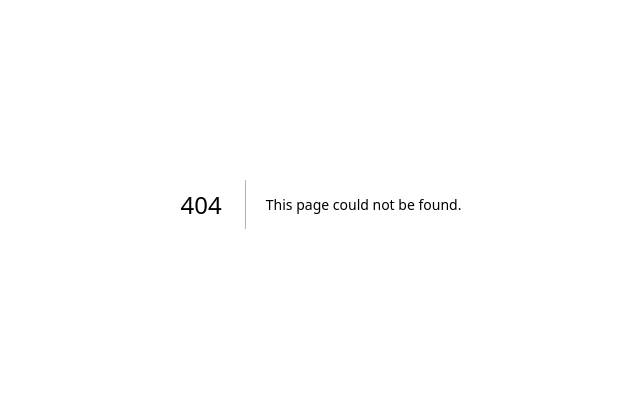
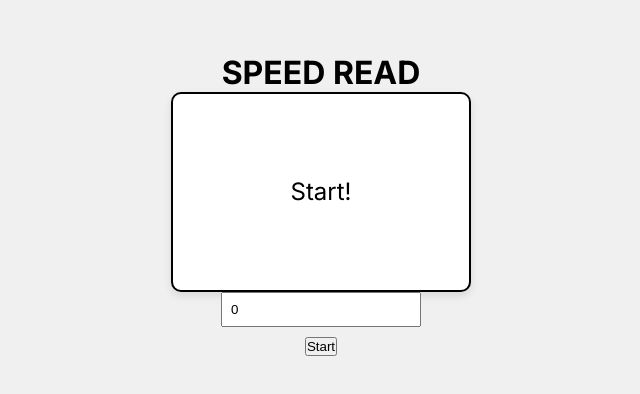
Before and after one commit to Mudassar06/speed-reader, a Next.js app: page /speedread in a window 1280 px wide. Before the commit this address had no page. Shown: the part 196-590 px from the top of the page, without its empty margins (319-959 px from the left). Built offline with nearby package versions, Linux system fonts and the light colour scheme.

Commit message:
First commit

```diff
--- a/app/globals.css
+++ b/app/globals.css
@@ -1,107 +1,49 @@
-:root {
-  --max-width: 1100px;
-  --border-radius: 12px;
-  --font-mono: ui-monospace, Menlo, Monaco, "Cascadia Mono", "Segoe UI Mono",
-    "Roboto Mono", "Oxygen Mono", "Ubuntu Monospace", "Source Code Pro",
-    "Fira Mono", "Droid Sans Mono", "Courier New", monospace;
-
-  --foreground-rgb: 0, 0, 0;
-  --background-start-rgb: 214, 219, 220;
-  --background-end-rgb: 255, 255, 255;
-
-  --primary-glow: conic-gradient(
-    from 180deg at 50% 50%,
-    #16abff33 0deg,
-    #0885ff33 55deg,
-    #54d6ff33 120deg,
-    #0071ff33 160deg,
-    transparent 360deg
-  );
-  --secondary-glow: radial-gradient(
-    rgba(255, 255, 255, 1),
-    rgba(255, 255, 255, 0)
-  );
-
-  --tile-start-rgb: 239, 245, 249;
-  --tile-end-rgb: 228, 232, 233;
-  --tile-border: conic-gradient(
-    #00000080,
-    #00000040,
-    #00000030,
-    #00000020,
-    #00000010,
-    #00000010,
-    #00000080
-  );
-
-  --callout-rgb: 238, 240, 241;
-  --callout-border-rgb: 172, 175, 176;
-  --card-rgb: 180, 185, 188;
-  --card-border-rgb: 131, 134, 135;
+* {
+  margin: 0;
+  padding: 0;
+  box-sizing: border-box;
 }
 
-@media (prefers-color-scheme: dark) {
-  :root {
-    --foreground-rgb: 255, 255, 255;
-    --background-start-rgb: 0, 0, 0;
-    --background-end-rgb: 0, 0, 0;
 
-    --primary-glow: radial-gradient(rgba(1, 65, 255, 0.4), rgba(1, 65, 255, 0));
-    --secondary-glow: linear-gradient(
-      to bottom right,
-      rgba(1, 65, 255, 0),
-      rgba(1, 65, 255, 0),
-      rgba(1, 65, 255, 0.3)
-    );
-
-    --tile-start-rgb: 2, 13, 46;
-    --tile-end-rgb: 2, 5, 19;
-    --tile-border: conic-gradient(
-      #ffffff80,
-      #ffffff40,
-      #ffffff30,
-      #ffffff20,
-      #ffffff10,
-      #ffffff10,
-      #ffffff80
-    );
-
-    --callout-rgb: 20, 20, 20;
-    --callout-border-rgb: 108, 108, 108;
-    --card-rgb: 100, 100, 100;
-    --card-border-rgb: 200, 200, 200;
-  }
+.textbox {
+  width: 300px;
+  height: 200px;
+  display: flex;
+  align-items: center;
+  justify-content: center;
+  background-color: #ffffff;
+  border: 2px solid #000000;
+  border-radius: 10px;
+  box-shadow: 0 4px 8px rgba(0, 0, 0, 0.1);
 }
 
-* {
+.inputbox {
+  width: 500px;
+  height: 300px;
+  display: flex;
+  align-items: flex-start;
+  justify-content: flex-start;
+  background-color: #ffffff;
+  border: 2px solid #000000;
+  border-radius: 10px;
+  box-shadow: 0 4px 8px rgba(0, 0, 0, 0.1);
+  padding: 10px;
   box-sizing: border-box;
-  padding: 0;
-  margin: 0;
+  resize: none;
+  outline: none;
+  font-family: inherit;
+  font-size: inherit;
 }
 
-html,
-body {
-  max-width: 100vw;
-  overflow-x: hidden;
+
+.word {
+  font-size: 24px;
+  color: #000000;
+  text-align: center;
 }
 
-body {
-  color: rgb(var(--foreground-rgb));
-  background: linear-gradient(
-      to bottom,
-      transparent,
-      rgb(var(--background-end-rgb))
-    )
-    rgb(var(--background-start-rgb));
+.button {
+  width: 400px;
+  height: 400px;
+  background-color: #000000;
 }
-
-a {
-  color: inherit;
-  text-decoration: none;
-}
-
-@media (prefers-color-scheme: dark) {
-  html {
-    color-scheme: dark;
-  }
-}
--- a/app/layout.js
+++ b/app/layout.js
@@ -2,11 +2,6 @@ import { Inter } from "next/font/google";
 import "./globals.css";
 
 const inter = Inter({ subsets: ["latin"] });
-
-export const metadata = {
-  title: "Create Next App",
-  description: "Generated by create next app",
-};
 
 export default function RootLayout({ children }) {
   return (
--- /dev/null
+++ b/app/speedread/page.js
@@ -0,0 +1,71 @@
+"use client"
+
+import Box from '@/components/Textbox';
+import React, { useState, useEffect } from 'react';
+
+export default function Home() {
+
+    const [inputValue, setInputValue] = useState(0);
+    const [arrayData, setArrayData] = useState([]);
+
+    useEffect(() => {
+        const urlSearchParams = new URLSearchParams(window.location.search);
+        const dataParam = urlSearchParams.get('arr');
+        if (dataParam) {
+            try {
+                setArrayData(JSON.parse(decodeURIComponent(dataParam)));
+            } catch (error) {
+                console.error('Failed to parse data:', error);
+            }
+        }
+    }, []);
+
+    const handleChange = (event) => {
+        setInputValue(event.target.value);
+    };
+
+    const [word, setWord] = useState("Start!");
+
+    const run = () => {
+        let cumulativeDelay = 0;
+
+        arrayData.forEach((w, index) => {
+          let delay = 60000 / inputValue;
+
+          if (w.charAt(w.length - 1) === "." || w.charAt(w.length - 1) === ",") {
+            delay += 300;
+          }
+
+          setTimeout(() => setWord(w), cumulativeDelay);
+          cumulativeDelay += delay;
+        });
+      };
+
+    return (
+        <div className='bg' style={{ display: 'flex', flexDirection: 'column', justifyContent: 'center', alignItems: 'center', height: '100vh', backgroundColor: '#f0f0f0' }}>
+            <h1>SPEED READ</h1>
+            <Box word={word} />
+            <input
+                id="inputField"
+                type="text"
+                value={inputValue}
+                onChange={handleChange}
+                placeholder='Enter wpm'
+                style={{ marginBottom: '10px', padding: '8px', width: '200px' }}
+            />
+
+            <button onClick={run}>Start</button>
+        </div>
+    );
+}
+
+
+
+
+
+
+// Sample text:
+// The first thing we have to do with heroism is to lay bare its underside, show what gives human heroics its specific nature and impetus. Here we introduce directly one of the great rediscoveries of modern thought: that of all things that move man, one of the principal ones is his terror of death. After Darwin the problem of death as an evolutionary one came to the fore, and many thinkers immediately saw that it was a major psychological problem for man. 2 They also very quickly saw what real heroism was about, as Shaler wrote just at the turn of the century heroism is first and foremost a reflex of the terror of death. We admire most the courage to face death; we give such valor our highest and most constant adoration; it moves us deeply in
+// our hearts because we have doubts about how brave we ourselves would be. When we see a man bravely facing his own extinction we rehearse the greatest victory we can imagine. And so the hero has been the center of
+// human honor and acclaim since probably the beginning of specifically human evolution. But even before that our primate ancestors deferred to others who were extrapowerful and courageous and ignored those who were
+// cowardly. Man has elevated animal courage into a cult.
--- /dev/null
+++ b/components/Textbox.jsx
@@ -0,0 +1,9 @@
+const TextBox = ({ word }) => {
+  return (
+    <div className="textbox">
+      <span className="word">{word}</span>
+    </div>
+  );
+}
+
+export default TextBox;
```
Also changed, not shown: app/input/page.js (added, +28 -0 lines), app/page.js (+41 -89 lines), components/InputBox.jsx (added, +22 -0 lines), components/Timer.jsx (added, +28 -0 lines).
